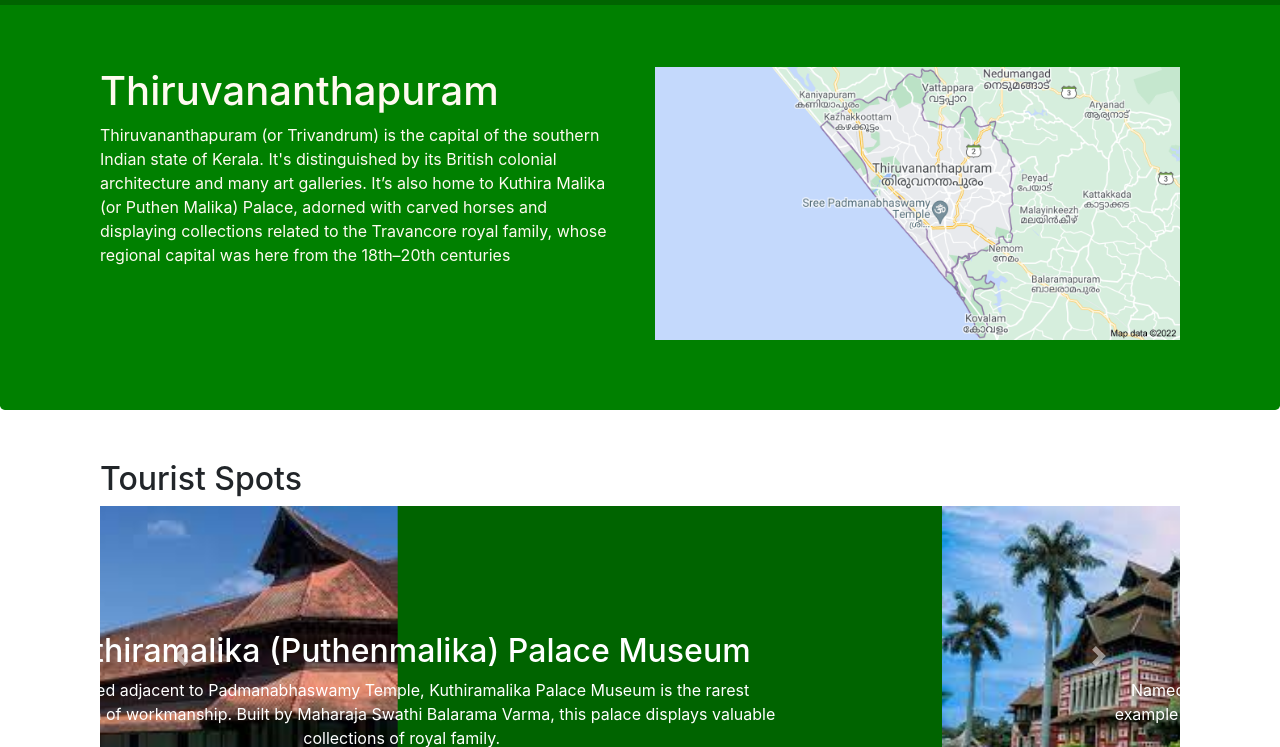
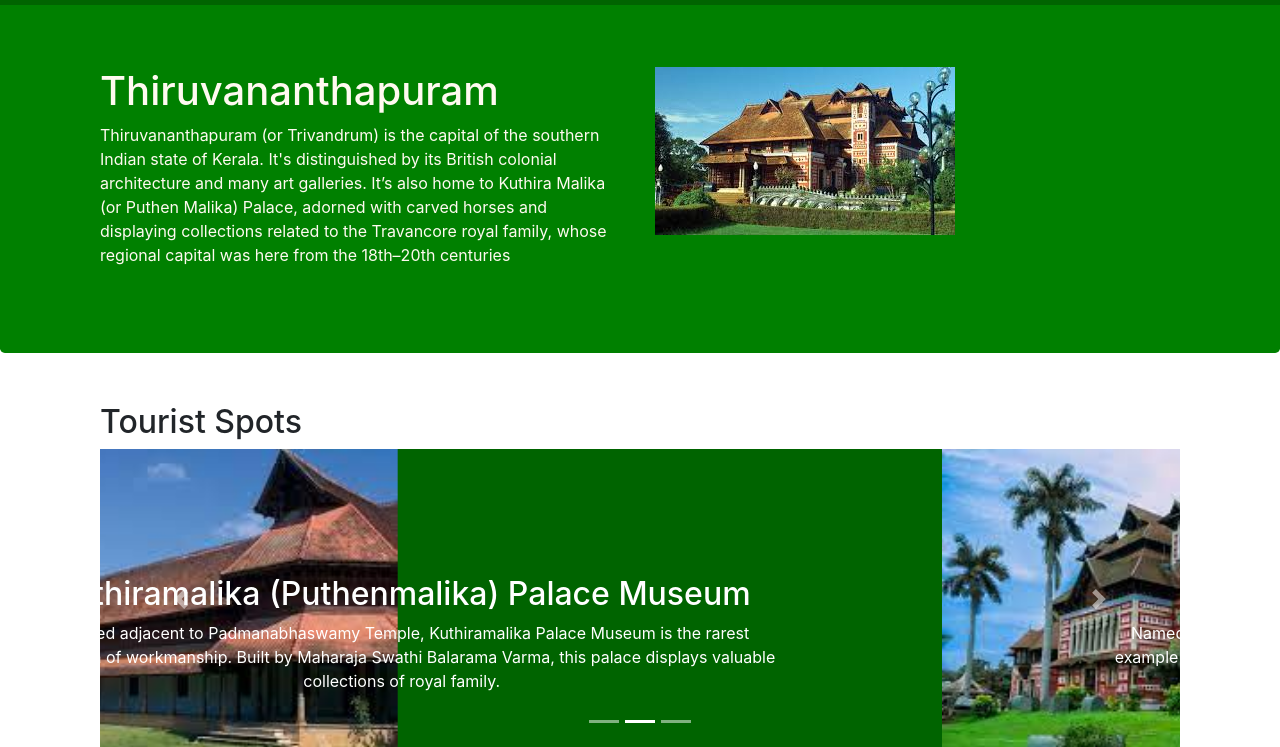
Before and after one commit to Bini31/kerala, a website: page Thiruvananthapuram.html in a window 1280 px wide. Shown: the part 53-800 px from the top of the page. Drawn offline with nearby package versions, Linux system fonts and the light colour scheme.

Commit message:
Update Thiruvananthapuram.html

```diff
--- a/Thiruvananthapuram.html
+++ b/Thiruvananthapuram.html
@@ -41,7 +41,7 @@
                     <p>Thiruvananthapuram (or Trivandrum) is the capital of the southern Indian state of Kerala. It's distinguished by its British colonial architecture and many art galleries. It’s also home to Kuthira Malika (or Puthen Malika) Palace, adorned with carved horses and displaying collections related to the Travancore royal family, whose regional capital was here from the 18th–20th centuries</p>
                 </div>
                 <div class="col-12 col-sm">
-				<img src="img/mapthiru.png" class="img-fluid">
+				<img src="img/Thirudist.jpg" class="img-fluid">
                 </div>
             </div>
         </div>
```
